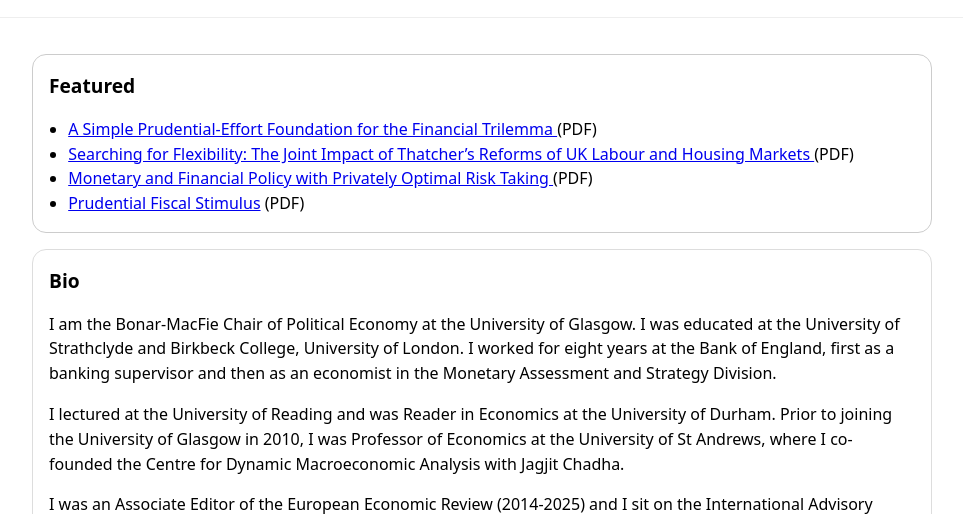
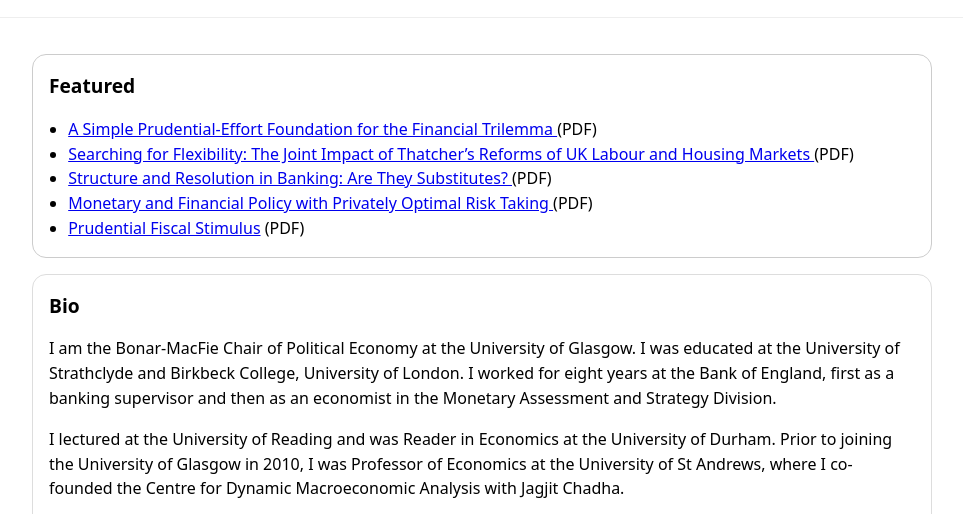
Before and after one commit to charles-nolan/charles-nolan.github.io, a plain HTML site: page index.html in a window 1280 px wide. Shown: the part 215-729 px from the top of the page, without its empty margins (158-1121 px from the left). Drawn offline with Linux system fonts and the light colour scheme.

Commit message:
Add files via upload

```diff
--- a/index.html
+++ b/index.html
@@ -49,7 +49,12 @@
             (PDF)
           </li>
           <li>
-
+          <a href="files/Structure_and_Resolution_in_Banking_when_are_they_Substitutes.pdf">
+              Structure and Resolution in Banking: Are They Substitutes?
+            </a>
+            (PDF)
+          </li>
+          <li>
             <a href="files/monetary-financial-policy-privately-optimal-risk-taking.pdf">
               Monetary and Financial Policy with Privately Optimal Risk Taking
             </a>
@@ -320,7 +325,7 @@
 
         <div class="wip-item">
           <div class="wip-title">
-            Information-Sharing Protocols and Reputation in Two-Tier Fiscal Governance (with Campbell Leith)
+            Information-Sharing Protocols and Reputation in Two-Tier Fiscal Governance (with Campbell Leith and Graeme Roy)
           </div>
           <p>
             We study how two independent fiscal institutions operating at different tiers of government should coordinate information,
```
